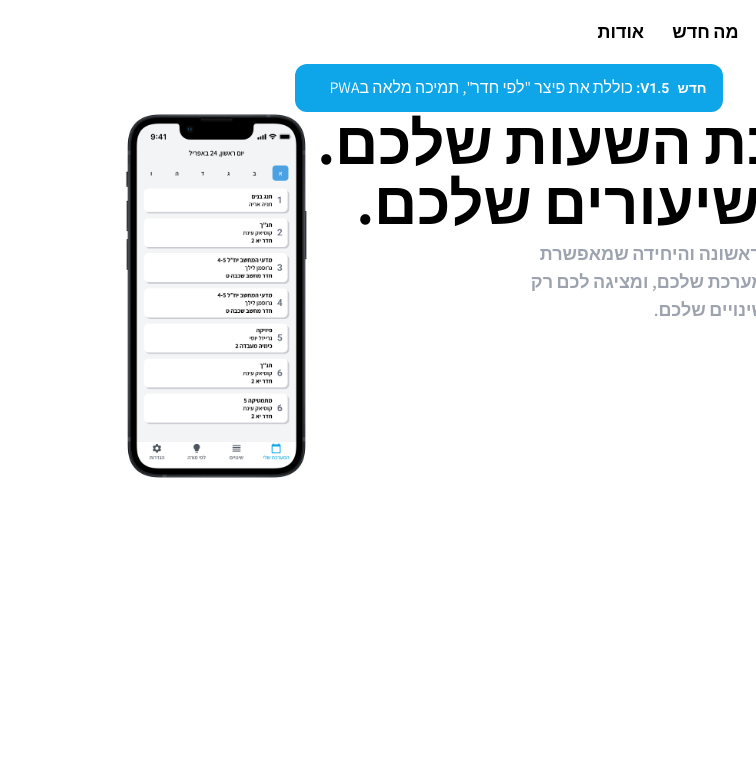
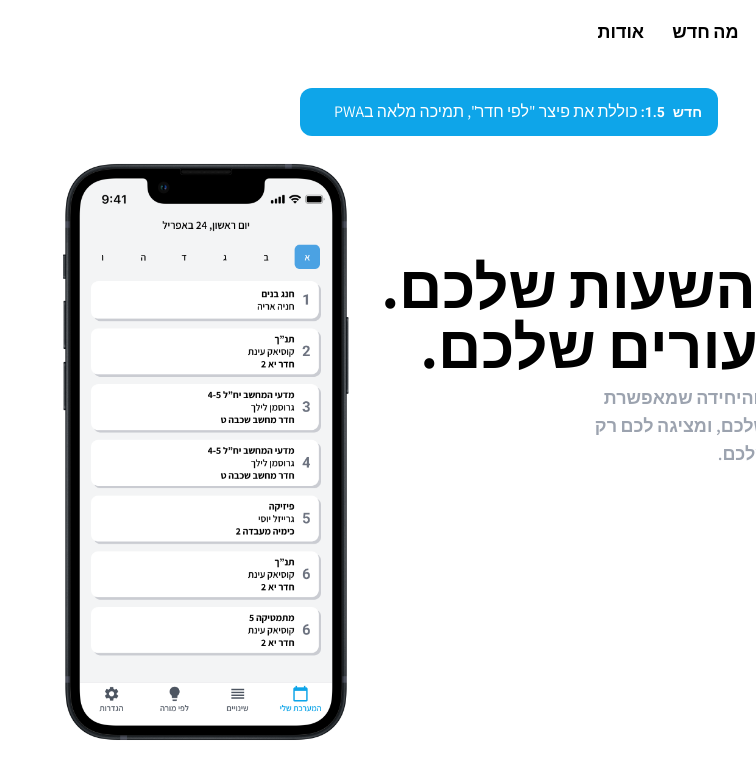
Before and after one commit to yanshoof-app/marketing, a Next.js app: page / in a window 1280 px wide. Shown: the top 778 px of the page, without its empty margins (524-1280 px from the left). Built offline with nearby package versions, Linux system fonts and the light colour scheme.

Commit message:
FEATURE: useUpdates

```diff
--- a/components/forms/Buttons.tsx
+++ b/components/forms/Buttons.tsx
@@ -24,7 +24,7 @@ export default function Button({
 }: ButtonProps & Wrapper) {
   return (
     <button
-      className={`bg-primary-500 w-fit text-white rounded-lg px-4 py-2 font-bold disabled:opacity-60 ${className}`}
+      className={`bg-primary-500 hover:bg-primary-700 w-fit text-white rounded-lg px-4 py-2 font-bold disabled:opacity-60 ${className}`}
       onClick={() => onClick()}
       disabled={disabled}
     >
--- a/components/home/first.tsx
+++ b/components/home/first.tsx
@@ -11,12 +11,12 @@ const ENTER_SITE = 'כניסה לאתר'
 
 export default function FirstHome() {
   return (
-    <div className="flex max-w-3xl">
-      <div className="flex flex-col gap-4 w-fit">
+    <div className="flex max-w-4xl cursor-default">
+      <div className="flex flex-col gap-4 w-fit mt-24">
         <div className="flex flex-col gap-2">
-          <div className="w-fit">
-            <p className="text-6xl font-bold">{YOUR_SCHEDULE}</p>
-            <p className="text-6xl font-bold">{WITH_YOUR_LESSONS}</p>
+          <div className="w-fit text-6xl font-bold">
+            <p>{YOUR_SCHEDULE}</p>
+            <p>{WITH_YOUR_LESSONS}</p>
           </div>
           <p className="text-lg max-w-[64%] text-gray-400 font-semibold">
             {DESCRIPTION}
@@ -24,7 +24,7 @@ export default function FirstHome() {
         </div>
         <Button>{ENTER_SITE}</Button>
       </div>
-      <div className="w-60">
+      <div className="max-w-[290px]">
         <Image src={mySchedule} alt={'המערכת שלי'} />
       </div>
     </div>
--- a/components/updates/index.tsx
+++ b/components/updates/index.tsx
@@ -1,20 +1,25 @@
+import Link from 'next/link'
+import useUpdates from '../../hooks/useUpdates'
 import { ForwardRTL } from '../icons'
 
 const NEW = 'חדש'
 
+export interface IUpdatesProps {}
+
 export default function Updates() {
-  const update = 'כוללת את פיצר "לפי חדר", תמיכה מלאה בPWA'
-  const version = 'V1.5'
+  const { version, label } = useUpdates()
   return (
-    <div className="flex items-center h-12 bg-primary-500 rounded-xl px-4 text-white gap-2">
+    <Link href={'/'} passHref>
+      <div className="flex items-center h-12 bg-primary-500 hover:bg-primary-700 duration-75 rounded-xl px-4 text-white gap-2 cursor-pointer select-none">
         <p className="font-bold text-sm">{NEW}</p>
         <div className="flex">
           <p>
             <span className="font-bold text-sm font-roboto">{version}:</span>{' '}
-          <span>{update}</span>
+            <span>{label}</span>
           </p>
           <ForwardRTL width={18} />
         </div>
       </div>
+    </Link>
   )
 }
--- /dev/null
+++ b/hooks/useHTTP.ts
@@ -0,0 +1,53 @@
+import axios, { AxiosResponse } from 'axios'
+import { useState, useCallback, useEffect } from 'react'
+
+export interface HTTPParams<ReqData, Result> {
+  path: string
+  method?: 'GET' | 'POST' | 'PUT' | 'DELETE'
+  fetchOnMount?: boolean
+  initialValue?: Result
+  reqData?: ReqData
+}
+
+export function useHTTP<ReqData = unknown, Result = unknown>({
+  path,
+  method = 'GET',
+  fetchOnMount = true,
+  initialValue = {} as Result,
+  reqData = {} as ReqData,
+}: HTTPParams<ReqData, Result>) {
+  const [isLoading, setLoading] = useState(fetchOnMount)
+  const [data, setData] = useState<Result>(initialValue)
+  const [error, setError] = useState(false)
+
+  const doFetch = useCallback(
+    async (data: ReqData = {} as ReqData) => {
+      try {
+        setLoading(true)
+        let res: AxiosResponse<Result>
+        if (method == 'GET')
+          res = await axios.get<Result>(path, { params: data })
+        else res = await axios({ method, url: path, data })
+
+        setLoading(false)
+        if (res.status === 200) {
+          setData(res.data)
+          setError(false)
+        } else setError(true)
+
+        return res.data
+      } catch (err) {
+        setError(true)
+        setLoading(false)
+        return {} as Result
+      }
+    },
+    [method, path]
+  )
+
+  useEffect(() => {
+    if (fetchOnMount && reqData) doFetch(reqData)
+  }, [doFetch, fetchOnMount, reqData])
+
+  return { isLoading, data, doFetch, error }
+}
--- /dev/null
+++ b/hooks/useUpdates.ts
@@ -0,0 +1,24 @@
+import { useCallback, useEffect, useRef, useState } from 'react'
+import { IVersion } from '../pages/api/version/last'
+import { useHTTP } from './useHTTP'
+
+const LAST_VERSION_URL = '/api/version/last'
+
+export default function useUpdates() {
+  const hasFetched = useRef(false)
+  const { data, doFetch: fetchUpdate } = useHTTP<IVersion, any>({
+    path: LAST_VERSION_URL,
+    fetchOnMount: false,
+    initialValue: {},
+  })
+
+  const doFetch = useCallback(() => {
+    if (hasFetched.current) return
+    fetchUpdate()
+    hasFetched.current = true
+  }, [fetchUpdate])
+
+  useEffect(() => doFetch(), [doFetch])
+
+  return data
+}
--- a/package.json
+++ b/package.json
@@ -9,6 +9,7 @@
     "lint": "next lint"
   },
   "dependencies": {
+    "axios": "^0.27.2",
     "next": "12.1.5",
     "react": "18.1.0",
     "react-dom": "18.1.0"
--- /dev/null
+++ b/pages/api/version/last.ts
@@ -0,0 +1,16 @@
+// Next.js API route support: https://nextjs.org/docs/api-routes/introduction
+import type { NextApiRequest, NextApiResponse } from 'next'
+
+export interface IVersion {
+  version: string
+  label: string
+}
+
+export default function handler(
+  req: NextApiRequest,
+  res: NextApiResponse<IVersion>
+) {
+  res
+    .status(200)
+    .json({ version: '1.5', label: 'כוללת את פיצר "לפי חדר", תמיכה מלאה בPWA' })
+}
--- a/pages/index.tsx
+++ b/pages/index.tsx
@@ -8,7 +8,9 @@ const Home: NextPage = () => {
   return (
     <Layout className="flex flex-col justify-center items-center">
       <Navbar />
-      <Updates />
+      <div className="w-full flex h-24 justify-center items-center">
+        <Updates />
+      </div>
       <FirstHome />
     </Layout>
   )
```
Also changed, not shown: 1 other file (tests, documents, lock files or other folders). Lines whose indentation alone changed are shown as unchanged.
